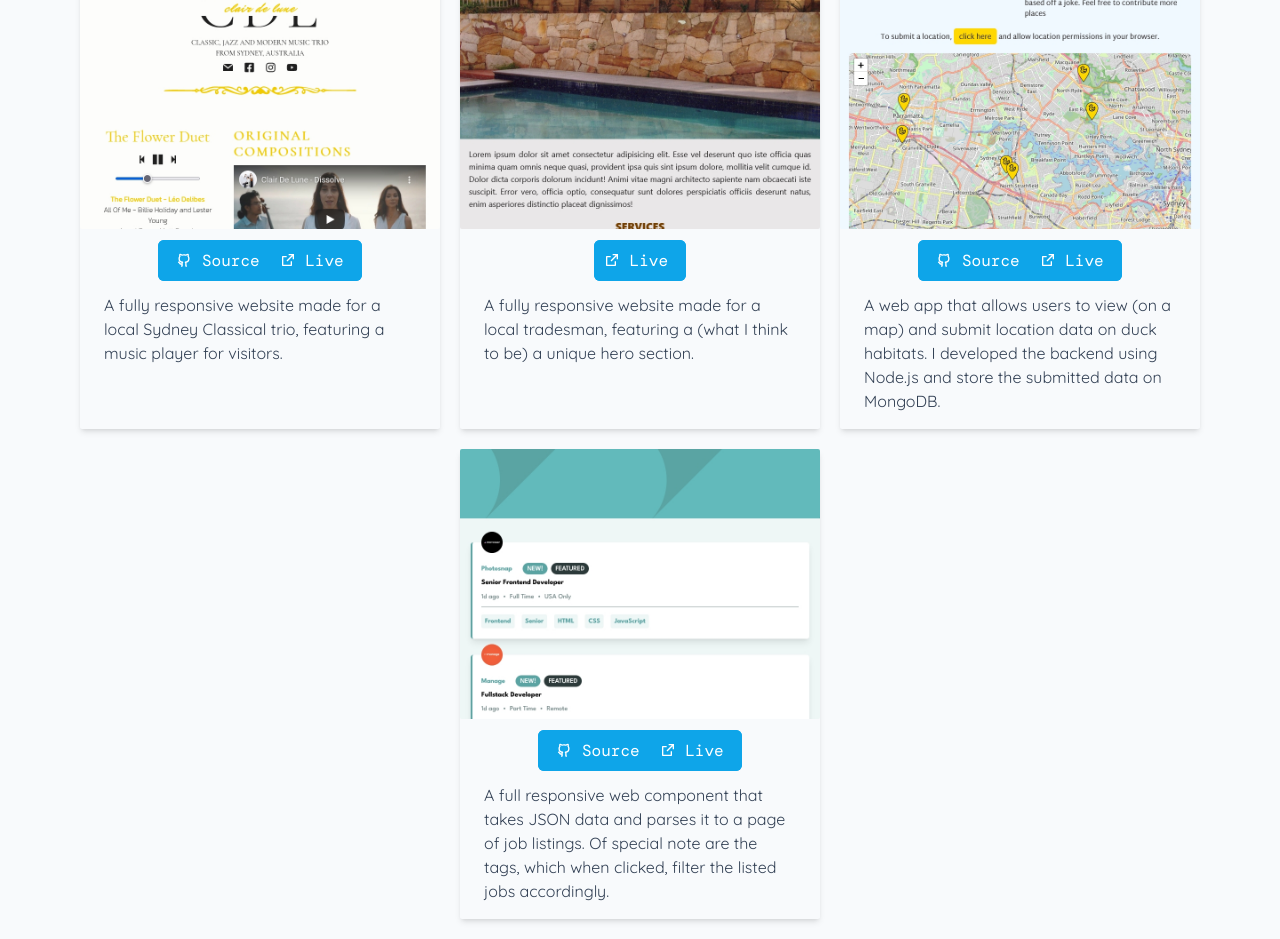
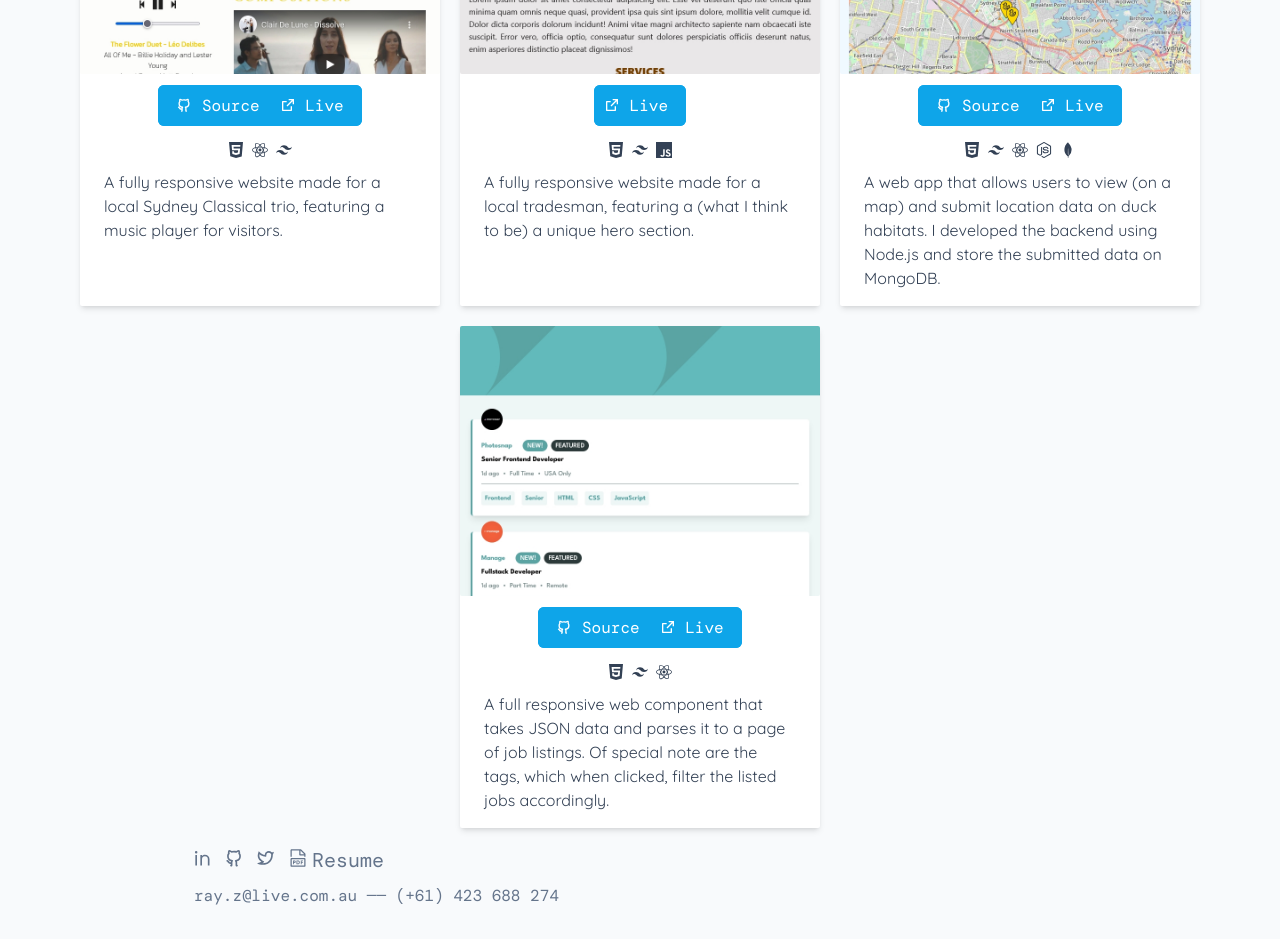
Before and after one commit to king-oldmate/portfolio-attempt-idk, a React (Create React App) app: page / in a window 1280 px wide. Shown: the part 480-1419 px from the top of the page. Built offline with nearby package versions, Linux system fonts and the light colour scheme; a web font is replaced by a local one.

Commit message:
implement technologies component, and added my personal resume

```diff
--- a/src/App.js
+++ b/src/App.js
@@ -4,7 +4,7 @@ import Footer from "./Footer";
 
 function App() {
   return (
-    <div className='min-h-screen p-10 space-y-5 bg-slate-50 text-slate-700 font-quicksand'>
+    <div className='p-10 space-y-5 '>
       <Main />
       <Portfolio />
       <Footer />
--- a/src/Footer.jsx
+++ b/src/Footer.jsx
@@ -1,10 +1,12 @@
 import React from "react";
 import socials from "./socials";
+import { VscFilePdf } from "react-icons/vsc";
+import Pdf from "./RaymondZeaiterResume2022.pdf";
 
 const Footer = () => {
   return (
-    <footer className='mx-auto font-mono font-light text-slate-500 max-w-7xl'>
-      <div className='flex gap-x-2'>
+    <footer className='max-w-4xl mx-auto font-mono font-light text-slate-500'>
+      <div className='flex gap-x-3'>
         {socials.map((entry) => {
           const { id, title, icon, color, url } = entry;
           return (
@@ -12,16 +14,38 @@ const Footer = () => {
               href={url}
               key={id}
               title={title}
-              className={`${color} text-xl transition-[colors,transform] duration-500 hover:-translate-y-[1px]`}
+              className={`${color} text-xl transition-[colors,transform] duration-500 hover:-translate-y-[2px]`}
             >
               {icon}
             </a>
           );
         })}
+        <a
+          href={Pdf}
+          title='Resume'
+          target='_blank'
+          rel='noreferrer'
+          className={`hover:text-red-500 text-xl transition-[colors,transform] duration-500 hover:-translate-y-[2px] flex`}
+        >
+          <VscFilePdf />
+          <span className='-translate-y-[2px] ml-1'>Resume</span>
+        </a>
       </div>
-      <p>
-        ray.z@live.com.au <span className='hidden sm:inline'>——</span>
-        <br className='sm:hidden' /> (+61) 423 688 274
+      <p className='mt-2 ml-[2px]'>
+        <a
+          className='transition-all duration-100 hover:underline decoration-dotted underline-offset-[3px] hover:underline-offset-4'
+          href='mailto:ray.z@live.com.au'
+        >
+          ray.z@live.com.au
+        </a>{" "}
+        <span className='hidden sm:inline'>——</span>
+        <br className='sm:hidden' />{" "}
+        <a
+          className='transition-all duration-100  hover:underline decoration-dotted underline-offset-[3px] hover:underline-offset-4'
+          href='tel:+61423688274'
+        >
+          (+61) 423 688 274
+        </a>
       </p>
       {/* <div className='mt-5 text-base font-quicksand'>
         You should be able to guess who designed and built this website
--- a/src/Main.jsx
+++ b/src/Main.jsx
@@ -1,11 +1,10 @@
 import React from "react";
-import { VscFilePdf } from "react-icons/vsc";
 
 const Main = () => {
   return (
-    <main className='mx-auto text-xl max-w-7xl font-quicksand'>
+    <main className='max-w-4xl mx-auto text-xl font-quicksand'>
       <p
-        className='pt-3 text-6xl font-bold font-noto hover:text-yellow-500 transition-[color] duration-500 mb-5'
+        className='pt-3 text-6xl font-bold font-noto hover:text-yellow-500 transition-[color] duration-500 mb-5 cursor-default'
         title='(H)'
       >
         😎
@@ -21,22 +20,19 @@ const Main = () => {
         . I'm based in Sydney, Australia, and I'm currently looking for work
         opportunities, including freelance.
       </p>
-
-      <p className='mb-5'>
-        Need a website built?{" "}
-        <button className='px-4 py-2 ml-2 font-mono text-white rounded-md bg-sky-500 w-fit blue-btn'>
+      {/* <div className='text-center'>
+        <p className='mb-2'>Need a website built?</p>
+        <button className='px-4 py-2 mb-5 ml-2 font-mono text-white rounded-md bg-sky-500 w-fit blue-btn'>
           Find out what I can do for you.
         </button>
-      </p>
-      <p>
-        Otherwise, here's my
+        <p className='mb-2'>Otherwise, here's my</p>
         <button className='px-4 py-1 ml-2 font-mono text-white rounded-md bg-sky-500 w-fit blue-btn'>
           <span className='inline-block mr-2 text-2xl translate-y-1'>
             <VscFilePdf />
           </span>
           Curriculum Vitae
         </button>
-      </p>
+      </div> */}
     </main>
   );
 };
--- a/src/Navigation.jsx
+++ /dev/null
@@ -1,7 +0,0 @@
-import React from "react";
-
-const Navigation = () => {
-  return <nav className=''> </nav>;
-};
-
-export default Navigation;
--- a/src/Portfolio.jsx
+++ b/src/Portfolio.jsx
@@ -1,22 +1,22 @@
 import React from "react";
 import entries from "./portfolioEntries";
 import { RiGithubLine, RiExternalLinkLine } from "react-icons/ri";
+import Technologies from "./Technologies";
 
 const Portfolio = () => {
-  console.log(entries);
   return (
     <section className='mx-auto max-w-7xl'>
-      <p className='text-xl'>
+      {/* <p className='text-xl'>
         Here, have a look at some of my work.{" "}
         <span className='text-2xl font-noto'>👀</span>
-      </p>
-      <article className='flex flex-wrap items-center justify-center gap-5 mt-5 sm:items-stretch sm:flex-row'>
+      </p> */}
+      <section className='flex flex-wrap items-center justify-center gap-5 mt-5 sm:items-stretch sm:flex-row'>
         {entries.map((entry) => {
-          const { title, id, imgSrc, srcCode, url, description } = entry;
+          const { title, id, tools, imgSrc, srcCode, url, description } = entry;
           return (
             <div
               key={id}
-              className='text-center duration-5000 rounded-sm shadow-md transition-[box-shadow] w-[360px] shrink-0 hover:shadow-lg space-y-3'
+              className='text-center duration-5000 rounded-sm shadow-md transition-[box-shadow] w-[360px] shrink-0 hover:shadow-lg space-y-3 bg-white'
             >
               <img
                 src={imgSrc}
@@ -29,6 +29,7 @@ const Portfolio = () => {
                   <a
                     href={srcCode}
                     target='_blank'
+                    rel='noreferrer'
                     className='py-2 pl-4 pr-2 border-r-0 rounded-l-md blue-btn'
                   >
                     <RiGithubLine className='inline -translate-y-0.5' /> Source
@@ -36,6 +37,7 @@ const Portfolio = () => {
                   <a
                     href={url}
                     target='_blank'
+                    rel='noreferrer'
                     className='py-2 pl-2 pr-4 border-2 border-l-0 rounded-r-md border-sky-500 blue-btn'
                   >
                     <RiExternalLinkLine className='inline -translate-y-0.5' />{" "}
@@ -47,6 +49,7 @@ const Portfolio = () => {
                   <a
                     href={url}
                     target='_blank'
+                    rel='noreferrer'
                     className='py-2 pl-2 pr-4 border-2 rounded-md border-sky-500 blue-btn'
                   >
                     <RiExternalLinkLine className='inline -translate-y-0.5' />{" "}
@@ -54,12 +57,12 @@ const Portfolio = () => {
                   </a>
                 </div>
               )}
-
-              <p className='px-6 pt-2 pb-4 text-left'>{description}</p>
+              <Technologies tools={tools} />
+              <p className='px-6 pb-4 text-left'>{description}</p>
             </div>
           );
         })}
-      </article>
+      </section>
     </section>
   );
 };
--- /dev/null
+++ b/src/Technologies.jsx
@@ -0,0 +1,37 @@
+import React from "react";
+import {
+  SiReact,
+  SiTailwindcss,
+  SiHtml5,
+  SiMongodb,
+  SiCss3,
+  SiJavascript,
+  SiNodedotjs,
+} from "react-icons/si";
+
+const techList = {
+  html5: <SiHtml5 />,
+  css3: <SiCss3 />,
+  tailwind: <SiTailwindcss />,
+  react: <SiReact />,
+  mongodb: <SiMongodb />,
+  js: <SiJavascript />,
+  "node.js": <SiNodedotjs />,
+};
+
+const Technologies = ({ tools }) => {
+  return (
+    <div className='flex flex-wrap justify-center pt-3 gap-x-2'>
+      {tools.map((tool, index) => {
+        console.log(tool);
+        return (
+          <div key={tool} className=''>
+            <span title={tool.toUpperCase()}>{techList[tool]}</span>
+          </div>
+        );
+      })}
+    </div>
+  );
+};
+
+export default Technologies;
--- a/src/index.css
+++ b/src/index.css
@@ -5,3 +5,7 @@
 .blue-btn {
   @apply bg-sky-500 border-sky-500 border-2  hover:bg-white hover:text-sky-500 transition-[color,_background-color] duration-300;
 }
+
+body {
+  @apply bg-slate-50 text-slate-700 font-quicksand;
+}
--- a/src/portfolioEntries.js
+++ b/src/portfolioEntries.js
@@ -9,7 +9,7 @@ const portfolioEntries = [
     title: "Band Website",
     description:
       "A fully responsive website made for a local Sydney Classical trio, featuring a music player for visitors.",
-    tools: ["react", "tailwind"],
+    tools: ["html5", "react", "tailwind"],
     imgSrc: cdlScreenshot,
     srcCode: "https://github.com/king-oldmate/CDL-trio-website",
     url: "https://clairdelunetrio-sydney.netlify.app/",
@@ -19,7 +19,8 @@ const portfolioEntries = [
     title: "Tradesman Website",
     description:
       "A fully responsive website made for a local tradesman, featuring a (what I think to be) a unique hero section. ",
-    tools: ["tailwind"],
+    tools: ["html5", "tailwind", "js"],
+
     imgSrc: stoneScreenshot,
     srcCode: null,
     url: "https://antonios-zeaiter-sydney-stonemason.netlify.app/",
@@ -29,7 +30,7 @@ const portfolioEntries = [
     title: "Full-stack web app",
     description:
       "A web app that allows users to view (on a map) and submit location data on duck habitats. I developed the backend using Node.js and store the submitted data on MongoDB.",
-    tools: ["tailwind", "react", "node.js", "mongodb"],
+    tools: ["html5", "tailwind", "react", "node.js", "mongodb"],
     imgSrc: fdfScreenshot,
     srcCode: "https://github.com/king-oldmate/free-duck-finder",
     url: "https://freeduckfinder.online/",
@@ -39,7 +40,7 @@ const portfolioEntries = [
     title: "Job listings with filtering solution",
     description:
       "A full responsive web component that takes JSON data and parses it to a page of job listings. Of special note are the tags, which when clicked, filter the listed jobs accordingly.",
-    tools: ["tailwind", "react"],
+    tools: ["html5", "tailwind", "react"],
     imgSrc: filterFull,
     srcCode: "https://github.com/king-oldmate/FEM-job-listing-with-filter",
     url: "https://62c57eda52322200087e777b--superb-kashata-bdd2c6.netlify.app/",
```
Also changed, not shown: src/App.css (deleted, +0 -38 lines), 1 other file (tests, documents, lock files or other folders).
